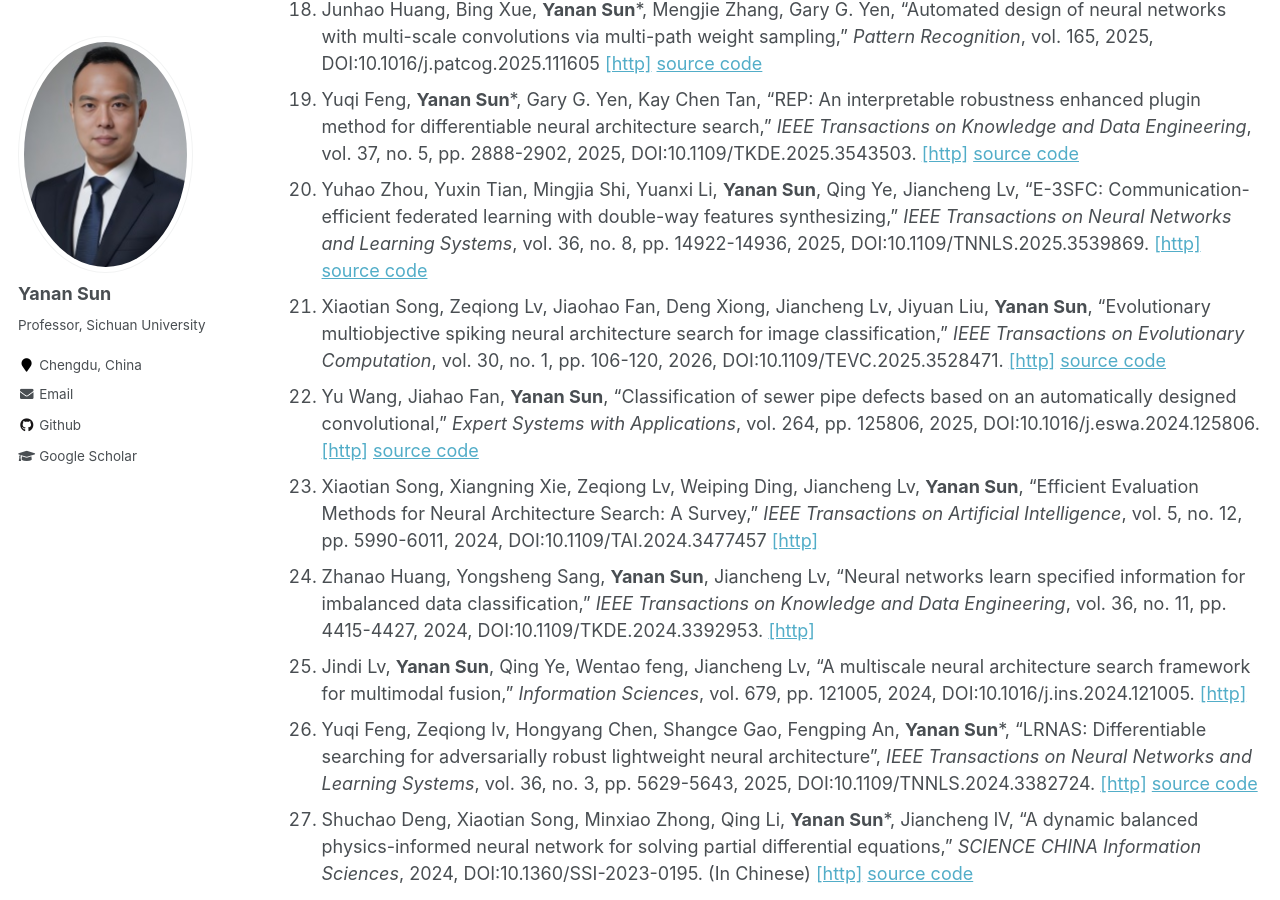
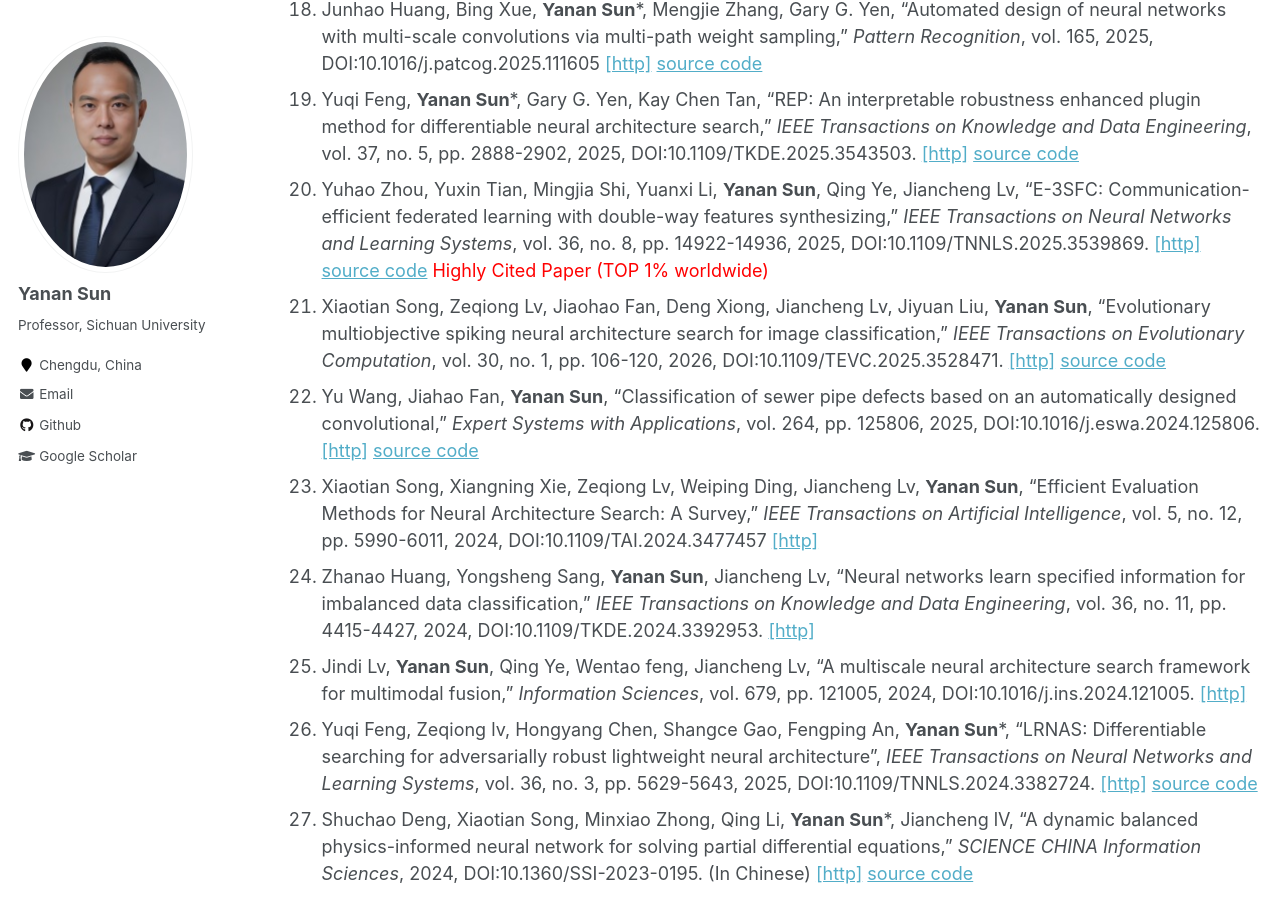
Before and after one commit to yn-sun/yn-sun.github.io, a Jekyll site: the page built from _pages/publications.md, in a window 1280 px wide and 900 px high, scrolled down 2139 px. Built offline with Jekyll 4.4.1, drawn with Linux system fonts in a browser that asks for light colours; comment, search, counter and statistics services are not loaded.

Commit message:
Update publications.md

```diff
--- a/_pages/publications.md
+++ b/_pages/publications.md
@@ -32,7 +32,7 @@ author_profile: true
 17. Yu-Tao Xiong, Yu-Min Zeng, Hao-Nan Liu, **Ya-Nan Sun**, Wei Tang, Chang Liu, "Exploring the medical ethical limitations of GPT-4 in clinical decision-making scenarios: a pilot survey," <i>Frontiers in Public Health</i>, vol. 13, 2025, DOI:10.3389/fpubh.2025.15823775 [[http]](https://www.frontiersin.org/journals/public-health/articles/10.3389/fpubh.2025.1582377/full)
 18. Junhao Huang, Bing Xue, **Yanan Sun***, Mengjie Zhang, Gary G. Yen, "Automated design of neural networks with multi-scale convolutions via multi-path weight sampling," <i>Pattern Recognition</i>, vol. 165, 2025, DOI:10.1016/j.patcog.2025.111605 [[http]](https://www.sciencedirect.com/science/article/pii/S0031320325002651) [source code](https://github.com/HuangJunh/EMixConv)
 19. Yuqi Feng, **Yanan Sun***, Gary G. Yen, Kay Chen Tan, "REP: An interpretable robustness enhanced plugin method for differentiable neural architecture search," <i>IEEE Transactions on Knowledge and Data Engineering</i>, vol. 37, no. 5, pp. 2888-2902, 2025, DOI:10.1109/TKDE.2025.3543503. [[http]](https://ieeexplore.ieee.org/abstract/document/10892073) [source code](https://github.com/fyqsama/REP)
-20. Yuhao Zhou, Yuxin Tian, Mingjia Shi, Yuanxi Li, **Yanan Sun**, Qing Ye, Jiancheng Lv, "E-3SFC: Communication-efficient federated learning with double-way features synthesizing," <i>IEEE Transactions on Neural Networks and Learning Systems</i>, vol. 36, no. 8, pp. 14922-14936, 2025, DOI:10.1109/TNNLS.2025.3539869.  [[http]](https://ieeexplore.ieee.org/abstract/document/10905051) [source code](https://github.com/Soptq/e-3sfc)
+20. Yuhao Zhou, Yuxin Tian, Mingjia Shi, Yuanxi Li, **Yanan Sun**, Qing Ye, Jiancheng Lv, "E-3SFC: Communication-efficient federated learning with double-way features synthesizing," <i>IEEE Transactions on Neural Networks and Learning Systems</i>, vol. 36, no. 8, pp. 14922-14936, 2025, DOI:10.1109/TNNLS.2025.3539869.  [[http]](https://ieeexplore.ieee.org/abstract/document/10905051) [source code](https://github.com/Soptq/e-3sfc) <span style="color: #FF0000">Highly Cited Paper (TOP 1% worldwide)</span>
 21. Xiaotian Song, Zeqiong Lv, Jiaohao Fan, Deng Xiong, Jiancheng Lv, Jiyuan Liu, **Yanan Sun**, "Evolutionary multiobjective spiking neural architecture search for image classification," <i>IEEE Transactions on Evolutionary Computation</i>, vol. 30, no. 1, pp. 106-120, 2026, DOI:10.1109/TEVC.2025.3528471. [[http]](https://ieeexplore.ieee.org/document/10838601)  [source code](https://github.com/songxt3/EMO-SNAS)
 22. Yu Wang, Jiahao Fan, **Yanan Sun**, "Classification of sewer pipe defects based on an automatically designed convolutional," <i>Expert Systems with Applications</i>, vol. 264, pp. 125806, 2025, DOI:10.1016/j.eswa.2024.125806. [[http]](https://www.sciencedirect.com/science/article/pii/S0957417424026733)  [source code](https://anonymous.4open.science/r/ASN-26AB/)
 23. Xiaotian Song, Xiangning Xie, Zeqiong Lv, Weiping Ding, Jiancheng Lv, **Yanan Sun**, "Efficient Evaluation Methods for Neural Architecture Search: A Survey," <i>IEEE Transactions on Artificial Intelligence</i>, vol. 5, no. 12, pp. 5990-6011, 2024,  DOI:10.1109/TAI.2024.3477457 [[http]](https://ieeexplore.ieee.org/document/10713213)
```
